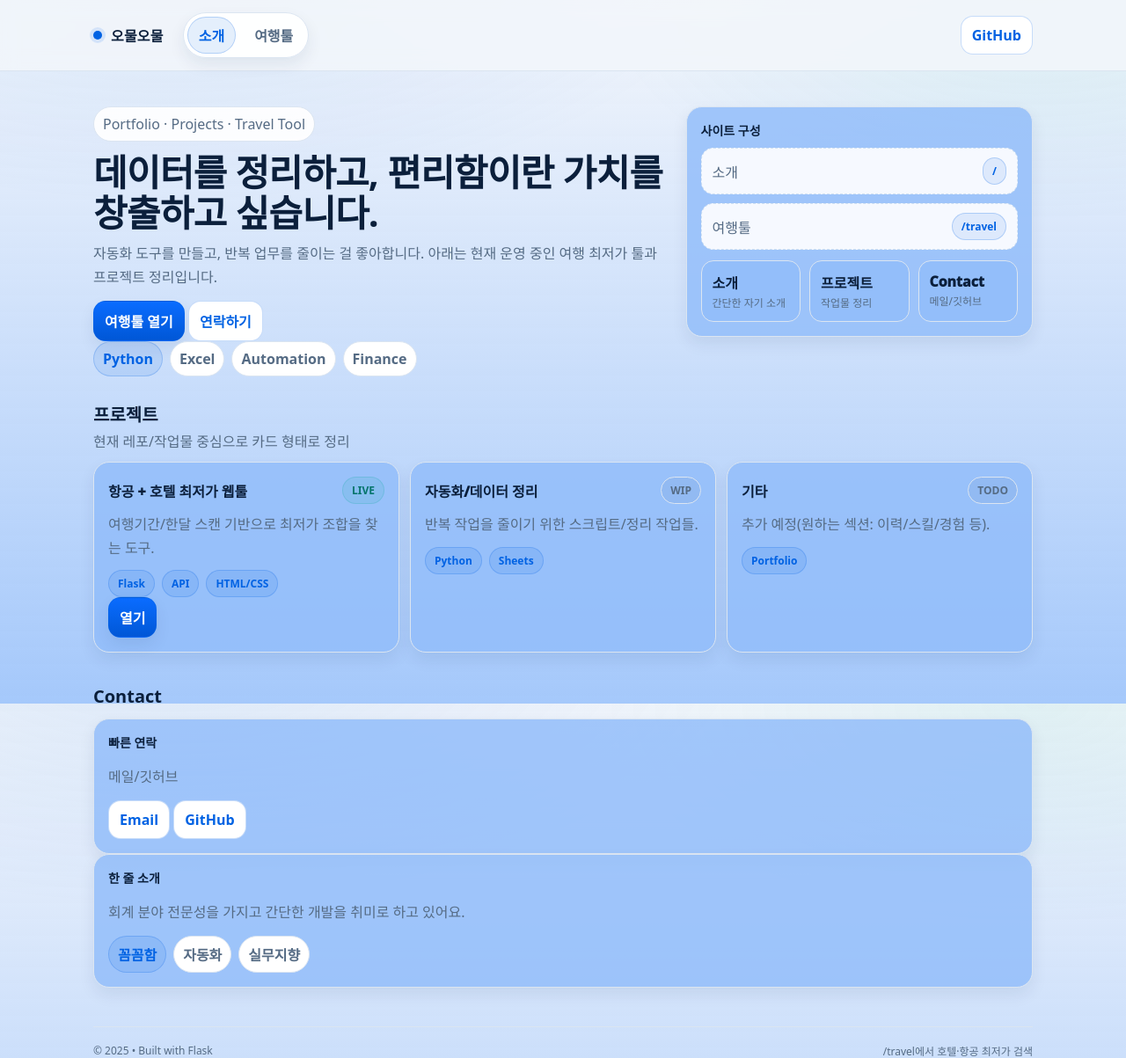
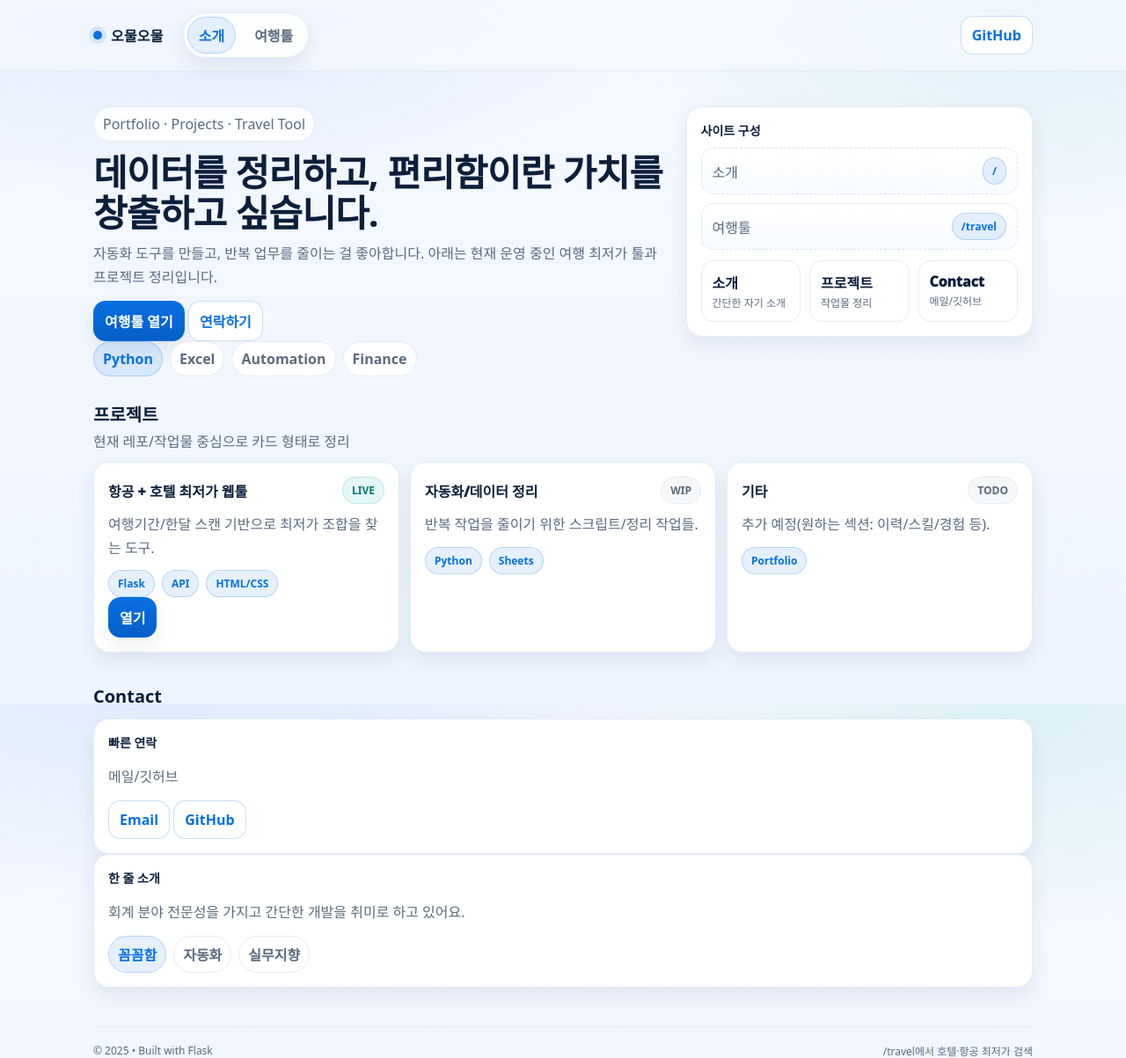
Before and after one commit to bae77777-afk/Flight_hotels, a Flask app: page / in a window 1280 px wide. Shown: the top 1203 px of the page at 88% size. Run offline with Flask 2, Linux system fonts and the light colour scheme.

Commit message:
style: UI 개선 - 배경 및 카드 스타일 업데이트, 색상 조정

```diff
--- a/static/style.css
+++ b/static/style.css
@@ -1,54 +1,63 @@
 /* =========================
-   Skyscanner-ish Light UI
-   - Soft blue-gray background (less glare)
-   - Navy text (high readability)
-   - Strong blue accent
-   - Clean cards + tidy forms
+   Skyscanner / Trip.com-ish Blue & White UI (Light)
+   - Clean white cards
+   - Soft airy blue background
+   - Strong blue primary action
+   - Subtle borders + modern shadows
    ========================= */
 
 :root{
-  /* Surface */
-  --bg: #f3f6fb;
-  --bg2:#92bdfad3;
-  --card:#92bdfad3;
-  --card2:#f7faff;
+  /* Surfaces */
+  --bg: #f5f8ff;   /* page */
+  --bg2: #eef5ff;   /* subtle depth */
+  --card: #ffffff;   /* primary surface */
+  --card2: #f7fbff;   /* inputs / secondary */
 
   /* Text */
-  --text:#0b1f3b;     /* navy */
-  --muted:#556b84;    /* blue-gray */
-  --muted2:#6b7f95;
+  --text:  #0b1f3b;  /* navy */
+  --muted: #5b6b80;  /* blue-gray */
+  --muted2:#72839a;
 
   /* Lines & shadows */
-  --line:#dbe5f1;
-  --line2:#cfe0f2;
-  --shadow: 0 14px 40px rgba(15,35,75,.10);
-  --shadow2: 0 8px 18px rgba(15,35,75,.08);
-  --radius:18px;
+  --line: #e3ebf7;
+  --line2: #d6e3f6;
+  --shadow:  0 14px 40px rgba(15,35,75,.10);
+  --shadow2: 0 10px 22px rgba(15,35,75,.08);
+  --radius:  18px;
 
-  /* Accent */
-  --accent:#0062e3;      /* Skyscanner-ish blue */
-  --accent2:#00a698;     /* teal helper */
-  --accent-weak: rgba(0,98,227,.10);
-  --accent-line: rgba(0,98,227,.22);
-  --focus: rgba(0,98,227,.16);
+  /* Accent (Skyscanner-ish) */
+  --accent: #0770e3;
+  --accent-dark: #055ec7;
+  --accent-weak: rgba(7,112,227,.10);
+  --accent-line: rgba(7,112,227,.22);
+  --focus: rgba(7,112,227,.18);
+
+  /* Helper */
+  --teal:        #00a9a5;
+  --teal-weak:   rgba(0,169,165,.10);
 
   /* Status */
   --danger:#d93025;
   --danger-weak: rgba(217,48,37,.08);
   --warning:#f59e0b;
-  --success:#00a698;
+  --success: #00a9a5;
+  --accent2: #00a9a5;
 }
 
 *{ box-sizing:border-box; }
 html,body{ height:100%; }
+
 body{
   margin:0;
   font-family: ui-sans-serif, system-ui, -apple-system, Segoe UI, Roboto, "Noto Sans KR", sans-serif;
   color: var(--text);
+
+  /* airy background like travel sites */
   background:
-    radial-gradient(1100px 520px at 15% -10%, rgba(0,98,227,.10), transparent 60%),
-    radial-gradient(900px 460px at 92% 0%, rgba(0,166,152,.08), transparent 55%),
+    radial-gradient(1100px 520px at 15% -10%, rgba(7,112,227,.12), transparent 60%),
+    radial-gradient(900px 460px at 92% 0%, rgba(0,169,165,.10), transparent 55%),
     linear-gradient(180deg, var(--bg), var(--bg2));
+
   -webkit-font-smoothing: antialiased;
   text-rendering: optimizeLegibility;
 }
@@ -70,7 +79,7 @@ img{ max-width:100%; display:block; }
   position: sticky;
   top: 0;
   z-index: 10;
-  background: rgba(243,246,251,.86);
+  background: rgba(245,248,255,.72);
   border-bottom: 1px solid var(--line);
   backdrop-filter: blur(10px);
 }
@@ -93,7 +102,7 @@ img{ max-width:100%; display:block; }
   width:10px; height:10px;
   border-radius:999px;
   background: var(--accent);
-  box-shadow: 0 0 0 4px rgba(0,98,227,.12);
+  box-shadow: 0 0 0 5px rgba(7,112,227,.12);
 }
 
 .tabs{
@@ -103,7 +112,7 @@ img{ max-width:100%; display:block; }
   padding: 4px;
   border-radius: 999px;
   border: 1px solid var(--line);
-  background: rgba(255,255,255,.90);
+  background: rgba(255,255,255,.88);
   box-shadow: var(--shadow2);
 }
 .tabs a{
@@ -132,13 +141,13 @@ img{ max-width:100%; display:block; }
   justify-content:center;
   padding: 10px 12px;
   border-radius: 14px;
-  border: 1px solid rgba(0,98,227,.35);
-  background: linear-gradient(180deg, #0a6cff, #0057d6);
+  border: 1px solid rgba(7,112,227,.38);
+  background: linear-gradient(180deg, var(--accent), var(--accent-dark));
   color: #fff;
   font-weight: 900;
   box-shadow: var(--shadow2);
 }
-.btn:hover{ filter: brightness(.99); }
+.btn:hover{ filter: brightness(1.02); }
 .btn:active{ transform: translateY(1px); }
 
 .btn.ghost{
@@ -242,7 +257,7 @@ img{ max-width:100%; display:block; }
   padding: 10px 12px;
   border: 1px dashed var(--line2);
   border-radius: 14px;
-  background: #f6f9ff;
+  background: linear-gradient(180deg, #ffffff, #f7fbff);
 }
 .pill{
   display:inline-flex;
@@ -266,7 +281,7 @@ img{ max-width:100%; display:block; }
   border: 1px solid var(--line);
   border-radius: 14px;
   padding: 12px;
-  background: var(--card);
+  background: #fff;
 }
 .kpi-num{ font-weight: 950; margin-bottom: 4px; }
 .kpi-label{ color: var(--muted); font-size: 12px; line-height: 1.35; }
@@ -286,9 +301,9 @@ img{ max-width:100%; display:block; }
   border-radius: 999px;
   font-size: 12px;
   font-weight: 900;
-  background: rgba(0,166,152,.10);
-  border: 1px solid rgba(0,166,152,.18);
-  color: #05756c;
+  background: var(--teal-weak);
+  border: 1px solid rgba(0,169,165,.18);
+  color: #067a77;
 }
 .tag.ghost{
   background: rgba(11,31,59,.04);
```
Also changed, not shown: other parts of static/style.css (+23 -14 lines).
